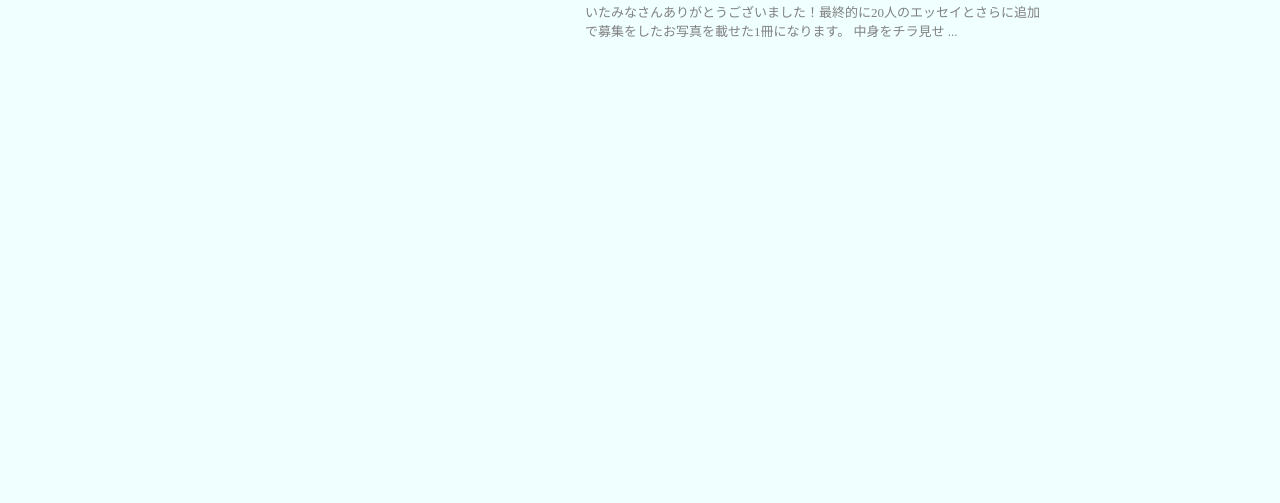
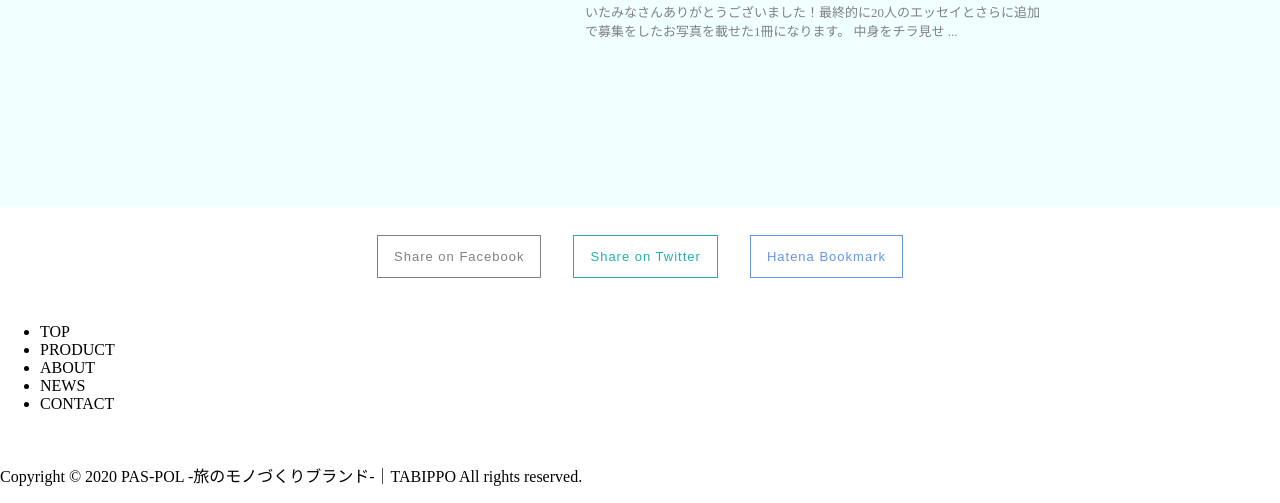
Before and after one commit to s19008/WebSite_Practice, a PHP site: page / in a window 1280 px wide. Shown: the part 4940-5443 px from the top of the page. Before the commit the page ends 4977 px from the top, so only its background shows below. Run offline with PHP 8.4, Linux system fonts and the light colour scheme.

Commit message:
Copy Practice

```diff
--- a/Practice1/index.html
+++ b/Practice1/index.html
@@ -152,6 +152,26 @@
         </div>
     </div>
 
+    <footer>
+        <div class="footer-btn">
+            <a class="Facebook btn" href="#">Share on Facebook</a>
+            <a class="Twitter btn" href="#">Share on Twitter</a>
+            <a class="Bookmark btn" href="#">Hatena Bookmark</a>
+        </div>
+        <div class="footer-list">
+            <ul>
+                <li>TOP</li>
+                <li>PRODUCT</li>
+                <li>ABOUT</li>
+                <li>NEWS</li>
+                <li>CONTACT</li>
+            </ul>
+        </div>
+        <div class="footer-bottom">
+            <img class="footer-logo" src="" alt="">
+            <p class="footer-txt">Copyright © 2020 PAS-POL -旅のモノづくりブランド-｜TABIPPO All rights reserved.</p>
+        </div>
+    </footer>
 </body>
 
 </html>
--- a/Practice1/style.css
+++ b/Practice1/style.css
@@ -211,3 +211,43 @@ a:hover .list-txt::after {
 .content-txt {
     font-size: 13px;
 }
+.footer-btn {
+    height: 100px;
+    text-align: center;
+}
+.btn {
+    font-family: sans-serif;
+    font-size: 13px;
+    letter-spacing: 1px;
+    text-decoration: none;
+    padding: 13px 16px;
+    margin: 0 14px;
+    line-height: 100px;
+}
+.Facebook {
+    color: grey;
+    border:1px solid grey;
+    transition: all 0.3s;
+}
+.Facebook:hover {
+    color:white;
+    background-color:grey;
+}
+.Twitter {
+    color:lightseagreen;
+    border:1px solid lightseagreen;
+    transition: all 0.3s;
+}
+.Twitter:hover {
+    color: white;
+    background-color: lightseagreen;
+}
+.Bookmark {
+    color:cornflowerblue;
+    border:1px solid cornflowerblue;
+    transition: all 0.3s;
+}
+.Bookmark:hover {
+    color: white;
+    background-color: cornflowerblue;
+}
```
